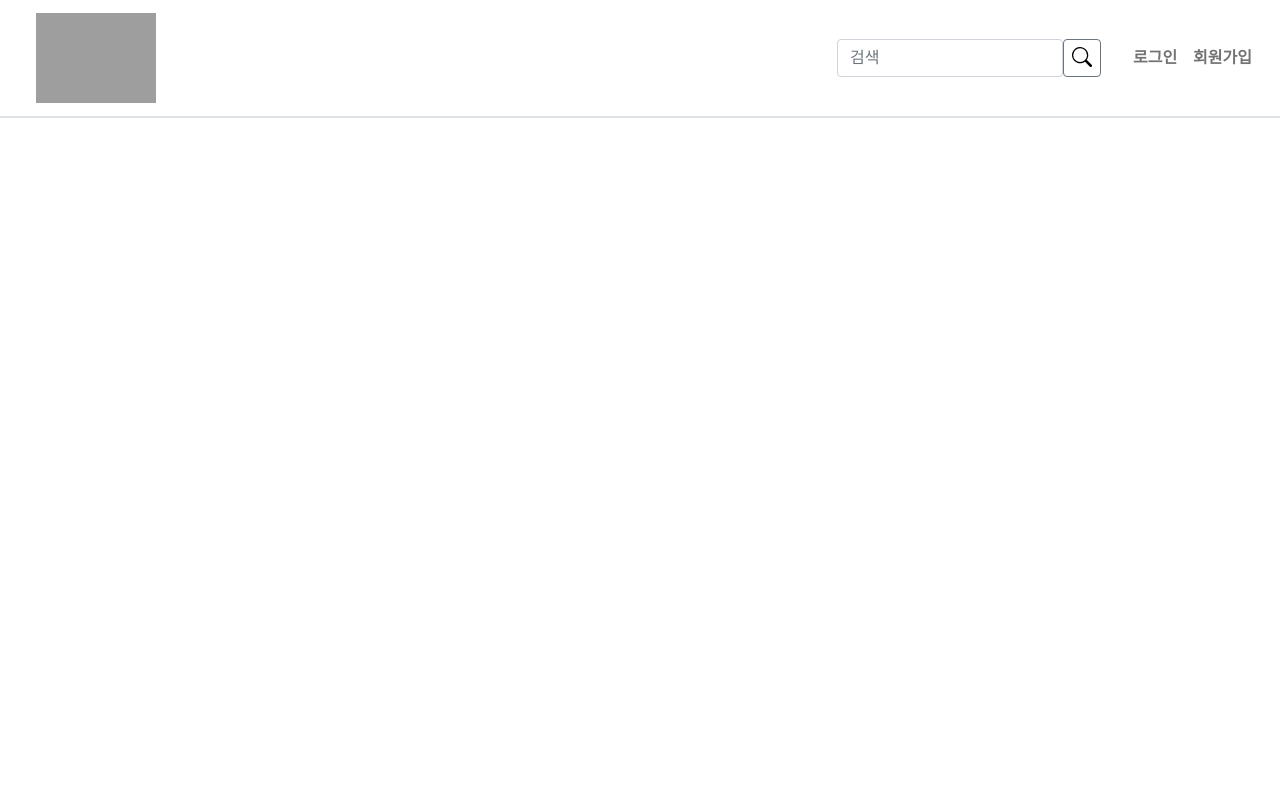
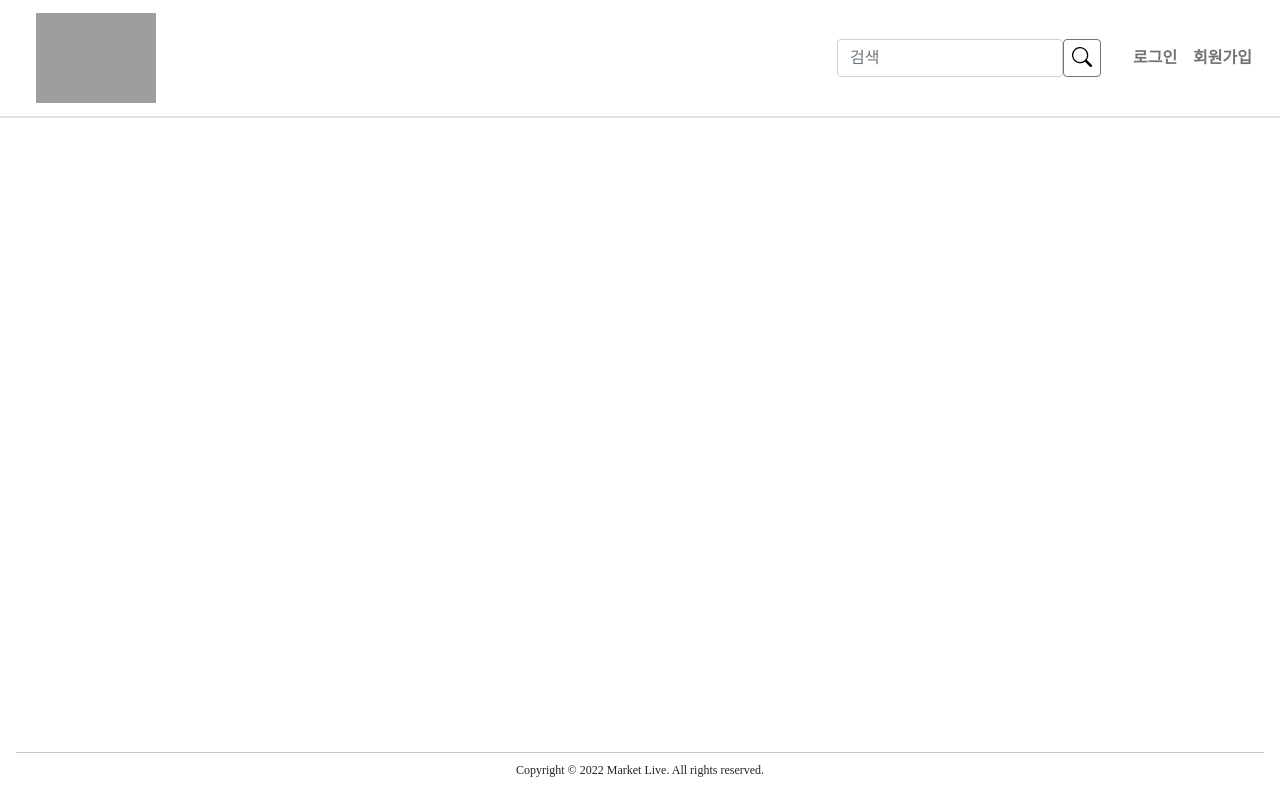
Before and after one commit to jemmm12/MarketLive, a React (Create React App) app in the folder frontend/: page /watch/1 in a window 1280 px wide. Before the commit this address had no page. Built offline with nearby package versions, Linux system fonts and the light colour scheme; grey boxes are pictures that could not be loaded; a web font is replaced by a local one.

Commit message:
footer 추가

```diff
--- /dev/null
+++ b/frontend/public/index.css
@@ -0,0 +1,10 @@
+#root{
+    height: auto;
+    min-height: 100%;
+    padding-bottom: 30px;
+}
+footer{
+height: 30px;
+position : relative;
+transform : translateY(-100%);
+}
--- a/frontend/public/index.html
+++ b/frontend/public/index.html
@@ -48,7 +48,7 @@
   </head>
   <body>
     <noscript>You need to enable JavaScript to run this app.</noscript>
-    <div id="root"></div>
+    <div id="root" style="min-height:92vh;"></div>
     <!--
       This HTML file is a template.
       If you open it directly in the browser, you will see an empty page.
@@ -60,4 +60,12 @@
       To create a production bundle, use `npm run build` or `yarn build`.
     -->
   </body>
+  <footer>
+    <div className="footer">
+      <hr class="mx-3 mb-2"/>
+      <div class="mb-2" style="text-align: center; font-size:12px">
+          Copyright © 2022 Market Live. All rights reserved.
+      </div>
+  </div>
+  </footer>
 </html>
--- a/frontend/src/App.js
+++ b/frontend/src/App.js
@@ -12,6 +12,7 @@ import MessageTo from "./components/dm/MessageTo";
 import MessageRead from "./components/dm/MessageRead";
 import BroadMake from "./components/broad/BroadMake";
 import Broad from "./components/broad/Broad"
+import Footer from "./components/Footer"
 // import BroadTest from "./components/broad/Broadtest"
 import "./App.css";
 // import {Helmet} from "react-helmet";
@@ -42,6 +43,7 @@ function App() {
           <Route path="/watch/:broadid/:viewerid/:mynickname" element={<Broad />} />
           {/* <Route path="/watch/:nickname" element={<BroadTest />} /> */}
         </Routes>
+        {/* <Footer /> */}
       </BrowserRouter>
     </div>
   );
--- /dev/null
+++ b/frontend/src/components/Footer.css
@@ -0,0 +1,5 @@
+.footer{
+    position: relative;
+    left: 0;
+    bottom: 0;
+  }
--- /dev/null
+++ b/frontend/src/components/Footer.jsx
@@ -0,0 +1,15 @@
+import './Footer.css'
+
+
+function Footer() {
+    return(
+        <div className="footer">
+            <hr class="mx-3 mb-2"/>
+            <div class="mb-2">
+                <p>Copyright © 2022 Marcket Live. All rights reserved.</p>
+            </div>
+        </div>
+    )
+}
+
+export default Footer;
--- a/frontend/src/components/broad/Broad.jsx
+++ b/frontend/src/components/broad/Broad.jsx
@@ -13,6 +13,7 @@ function Broad() {
   const [broadNickname, setBroadNickname] = useState('')
   const [broadTitle, setBroadTitle] = useState('')
   const [thumbnail, setThumbnail] = useState('')
+
 
 
 
@@ -176,6 +177,7 @@ function Broad() {
     var viewer_id = viewerid
     var nickname = mynickname
     // console.log(myNickname)
+    var chatInput = document.getElementById('chatInput');
 
     // console.log('-----')
     if (broadid === viewerid){
@@ -423,11 +425,79 @@ function Broad() {
     // });
   // }, 1000)
 
-  },[])
-  // }
+
+
+    // 채팅
 
 
 
+    // function sendchat(chat){
+    //   var message = chat
+    //   if(message !== ""){
+    //       var jsonMessage = {
+    //           id: 'message',
+    //           roomid: broadid,
+    //           message: message
+    //       };
+    //       sendMessage(jsonMessage);
+    //   }
+    // }
+
+    // const enterkey = () => {
+    //     if (window.event.keyCode === 13) {
+    //         sendchat(chatting);
+    //     }
+    //   }
+
+    // const onChange_ = (e) => {
+    //   setChatting(e.target.value);
+    // };
+
+
+
+
+
+    // function printMessage(fullmessage){
+    //   var message = fullmessage.message;
+    //   $("#messageWindow").html($("#messageWindow").html()
+    //       + "<p class='chat_content'><b class='impress'>" + message + "</b></p>");
+    // }
+
+    // function send(){
+    //   var message = inputMessage.value;
+    //   if(message != ""){
+    //       var jsonMessage = {
+    //           id: 'message',
+    //           roomid: broad_id,
+    //           message: message
+    //       };
+    //       sendMessage(jsonMessage);
+    //   }
+    //   inputMessage.value = "";
+
+    // }
+
+    // //     엔터키를 통해 send함
+    // const enterkey = (e) => {
+    //   if (window.event.keyCode === 13) {
+    //       send();
+    //       e.target.value = "";
+    //       setChatting("");
+    //   }
+    // }
+
+  },[])
+
+  // const sendMessage_ = (message) => {
+  //   setMessages(messages.concat(message));
+  // };
+
+
+
+
+  const onHome = () => {
+    navigate("/")
+  }
 
   return (
     <div>
@@ -489,7 +559,12 @@ function Broad() {
                 <Button className="ms-2" variant="secondary" size="sm">
                   설정
                 </Button>
-                <Button className="ms-2" variant="secondary" size="sm">
+                <Button
+                  className="ms-2"
+                  variant="secondary"
+                  size="sm"
+                  onClick={onHome}
+                >
                   방송 종료
                 </Button>
               </div>
@@ -531,7 +606,17 @@ function Broad() {
               bottom: 0,
             }}
           ></input>
+          </div>
         </div>
+
+        {/* 채팅 테스트 */}
+        {/* <div id="_chatbox"> */}
+					{/* <fieldset> */}
+						{/* <div id="messageWindow"></div> */}
+						{/* <input id="chatInput" type="text" onKeyPress={enterkey} onChange={onChat} /> */}
+						{/* <input type="submit" value="send" onClick={send} /> */}
+					{/* </fieldset> */}
+				{/* </div> */}
 
 
 
@@ -573,7 +658,7 @@ function Broad() {
         >
           채팅창
         </div> */}
-      </div>
+
 
     </div>
   );
```
